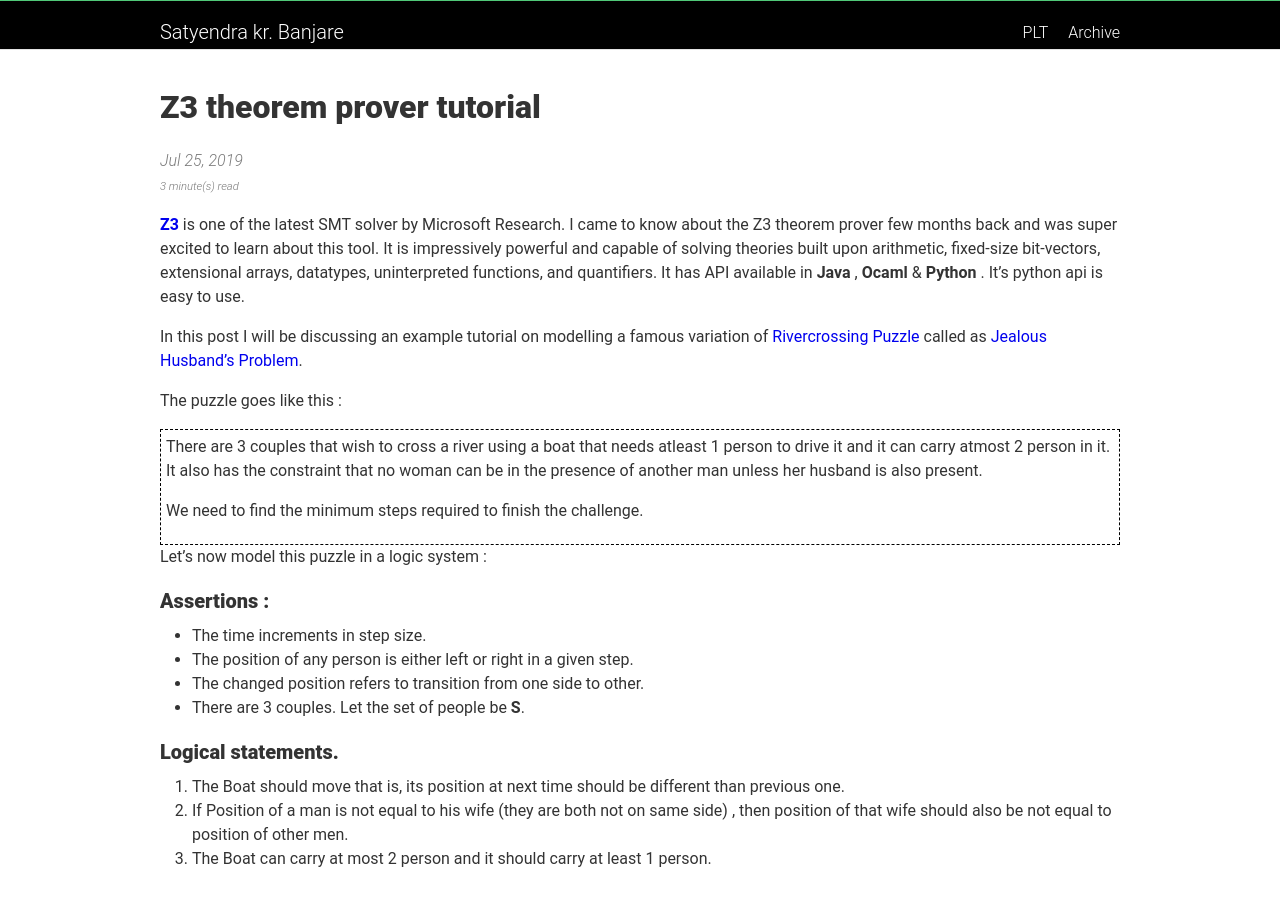
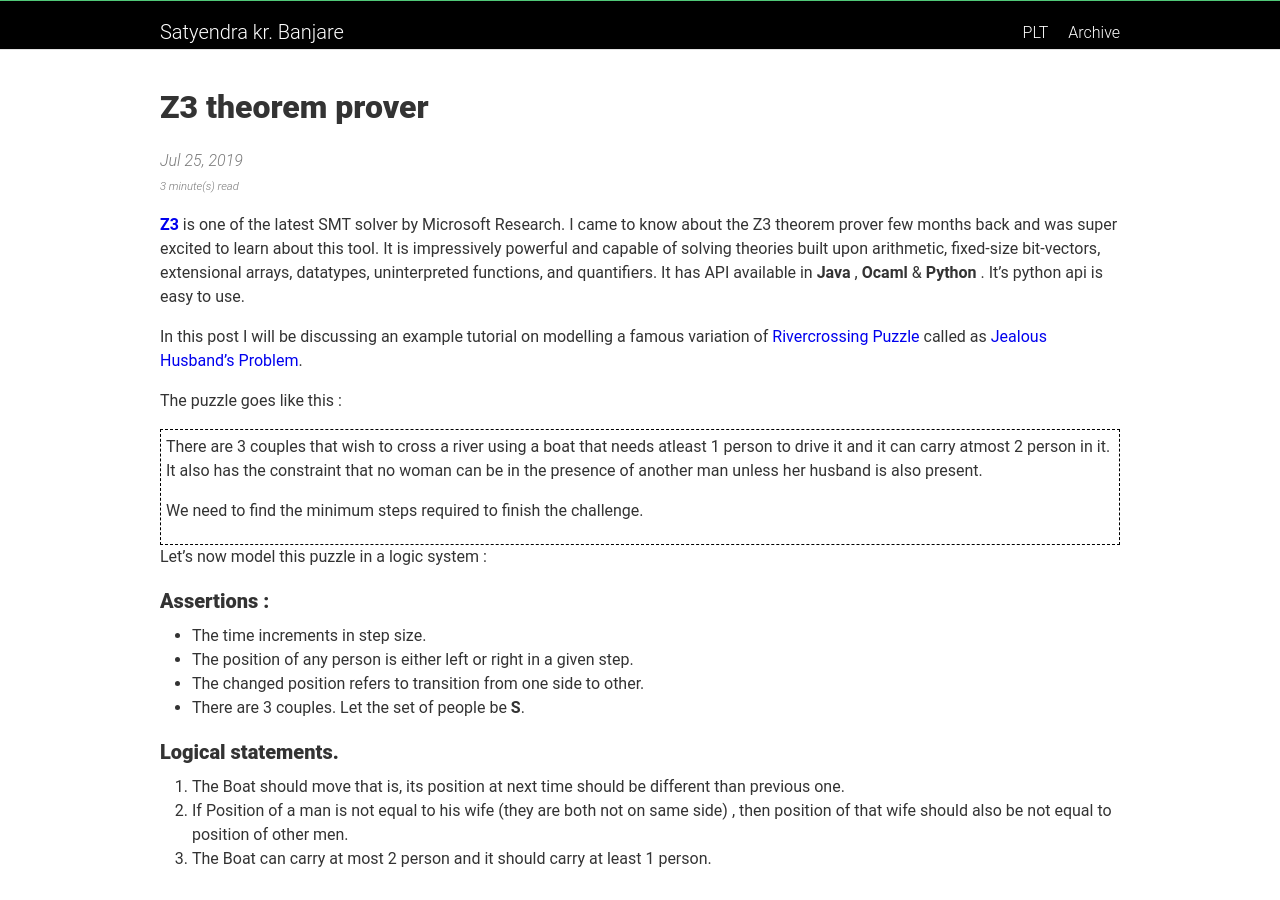
Before and after one commit to SatyendraBanjare/SatyendraBanjare.github.io, a Jekyll site: the page built from _posts/2019-07-25-z3-theorem-prover.md, in a window 1280 px wide and 900 px high. Built offline with Jekyll 4.4.1, drawn with Linux system fonts in a browser that asks for light colours; nearby versions of some CDN libraries; formulas are drawn with MathJax 3; comment, search, counter and statistics services are not loaded.

```diff
--- a/_posts/2019-07-25-z3-theorem-prover.md
+++ b/_posts/2019-07-25-z3-theorem-prover.md
@@ -1,7 +1,7 @@
 ---
 layout:     post
 comments:   true
-title:      Z3 theorem prover tutorial
+title:      Z3 theorem prover
 date:       2019-07-25 11:21:29
 summary:    Simple tutorial explaining on solving River Crossing Problem in z3.
 categories: plt
@@ -39,7 +39,7 @@ Let's now model this puzzle in a logic system :
 Following the logical statements described above, here are the mathematical representation statements respectively.
 
 <p>Statement 1.</p>
-
+<span>
 \\( (time < timeMax) \wedge (pos(boat,t) \ne pos(boat,t+1))  \\)
 
 <p>Statement 2.</p>
@@ -55,7 +55,7 @@ Following the logical statements described above, here are the mathematical repr
 )
 <p>Statement 3.</p>
 
-\\[ \forall (A,B,C) \subset S \mid \\]
+\\( \forall (A,B,C) \subset S \mid \\)
 
 \\[ \exists a \in A    \mid  \\]  {
 
@@ -69,6 +69,7 @@ there maybe another position change of element other than previous one.
 \\[ (\exists c \in C \mid (c \ne a \wedge c \ne b ) \wedge  (pos(c,t+1) = pos(c,t)) ) \\]
 element may remain on the same side.
 }
+
 
 ### Codeout
 Let us now write the code !!
```
Also changed, not shown: _includes/head.html (+2 -11 lines).
